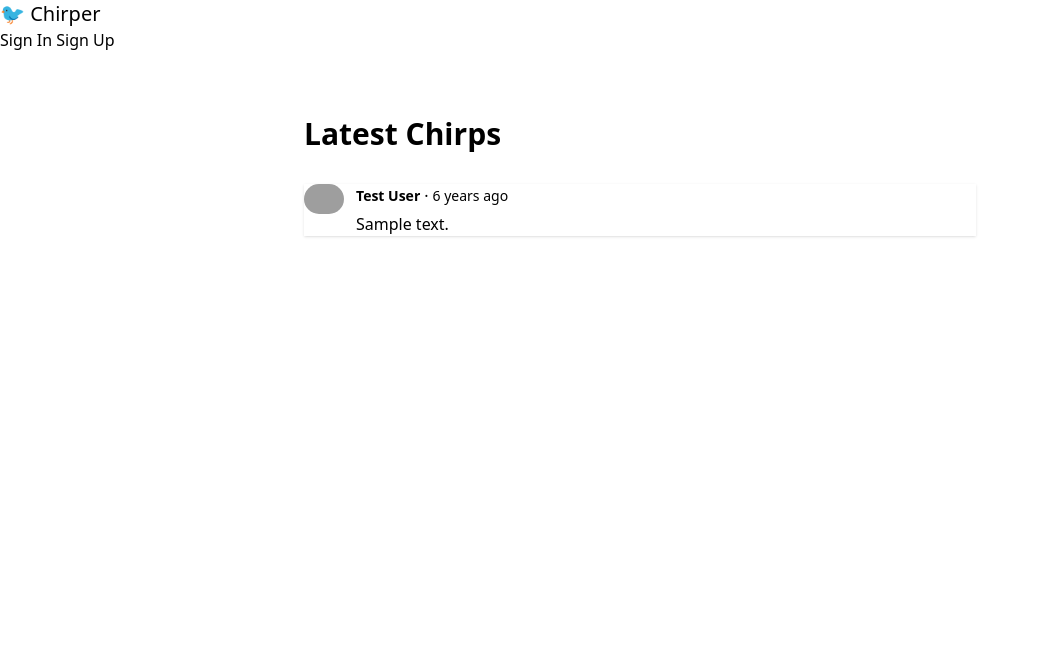
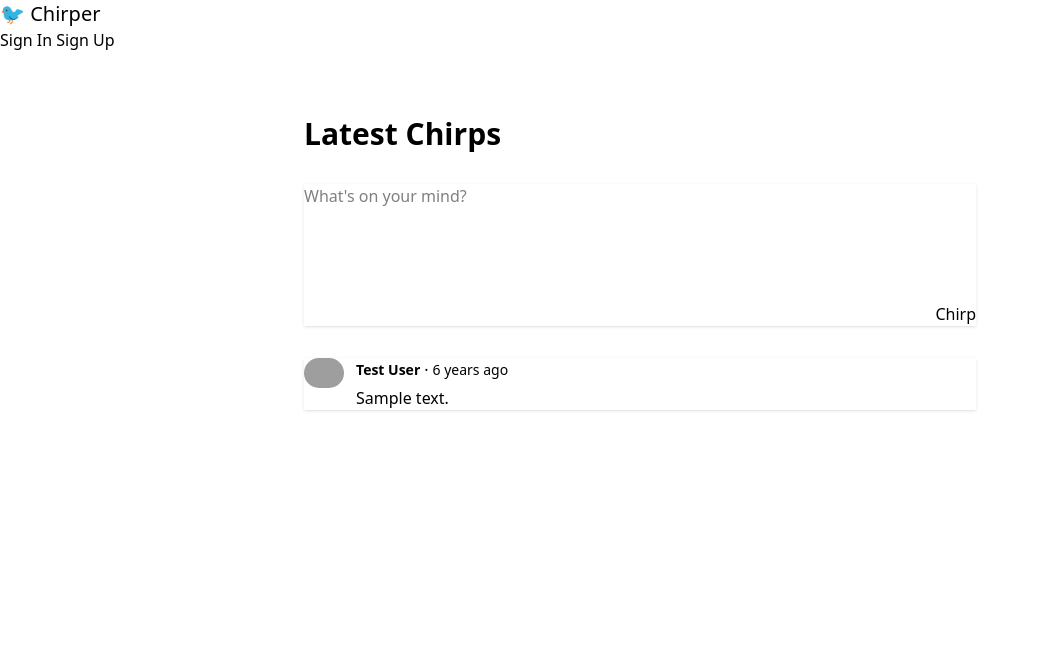
Before and after one commit to onismond/chirper, a Laravel app: page / in a window 1280 px wide. Shown: the top 650 px of the page, without its empty margins (0-1039 px from the left). Run offline with Laravel 12, Linux system fonts and the light colour scheme; data comes from the database, SQL or seed files in the repository; tables that the repository leaves empty hold one stand-in row (values such as "Sample post"); style sheets or scripts are compiled from the project's sources; some libraries are stand-ins or nearby versions; some web fonts are replaced; grey boxes are pictures that could not be loaded.

Commit message:
feat: create and store chirps

```diff
--- a/app/Http/Controllers/ChirpController.php
+++ b/app/Http/Controllers/ChirpController.php
@@ -33,7 +33,22 @@ class ChirpController extends Controller
      */
     public function store(Request $request)
     {
-        //
+        // Validate the request
+        $validated = $request->validate([
+            'message' => 'required|string|max:255',
+        ], [
+            'message.required' => 'Please write something to chirp!',
+            'message.max' => 'Chirps must be 255 characters or less.',
+        ]);
+
+        // Create the chirp (no user for now - we'll add auth later)
+        Chirp::create([
+            'message' => $validated['message'],
+            'user_id' => null, // We'll add authentication in lesson 11
+        ]);
+
+        // Redirect back to the feed
+        return redirect('/')->with('success', 'Chirp created!');
     }
 
     /**
--- a/resources/views/components/layout.blade.php
+++ b/resources/views/components/layout.blade.php
@@ -21,6 +21,18 @@
     </div>
 </nav>
 
+<!-- Success Toast -->
+@if (session('success'))
+    <div class="toast toast-top toast-center">
+        <div class="alert alert-success animate-fade-out">
+            <svg xmlns="<http://www.w3.org/2000/svg>" class="h-6 w-6 shrink-0 stroke-current" fill="none" viewBox="0 0 24 24">
+                <path stroke-linecap="round" stroke-linejoin="round" stroke-width="2" d="M9 12l2 2 4-4m6 2a9 9 0 11-18 0 9 9 0 0118 0z" />
+            </svg>
+            <span>{{ session('success') }}</span>
+        </div>
+    </div>
+@endif
+
 <main class="flex-1 container mx-auto px-4 py-8">
     {{ $slot }}
 </main>
--- a/resources/views/home.blade.php
+++ b/resources/views/home.blade.php
@@ -6,6 +6,39 @@
     <div class="max-w-2xl mx-auto">
         <h1 class="text-3xl font-bold mt-8">Latest Chirps</h1>
 
+        <!-- Chirp Form -->
+        <div class="card bg-base-100 shadow mt-8">
+            <div class="card-body">
+                <form method="POST" action="/chirps">
+                    @csrf
+                    <div class="form-control w-full">
+                        <textarea
+                            name="message"
+                            placeholder="What's on your mind?"
+                            class="textarea textarea-bordered w-full resize-none @error('message') textarea-error @enderror"
+                            rows="4"
+                            maxlength="255"
+                            required
+                        >{{ old('message') }}</textarea>
+
+                        @error('message')
+                        <div class="label">
+                            <span class="label-text-alt text-error">{{ $message }}</span>
+                        </div>
+                        @enderror
+
+                    </div>
+
+                    <div class="mt-4 flex items-center justify-end">
+                        <button type="submit" class="btn btn-primary btn-sm">
+                            Chirp
+                        </button>
+                    </div>
+                </form>
+            </div>
+        </div>
+
+        <!-- Feed -->
         <div class="space-y-4 mt-8">
             @forelse ($chirps as $chirp)
                 <x-chirp :chirp="$chirp" />
--- a/routes/web.php
+++ b/routes/web.php
@@ -4,3 +4,4 @@ use App\Http\Controllers\ChirpController;
 use Illuminate\Support\Facades\Route;
 
 Route::get('/', [ChirpController::class, 'index']);
+Route::post('/chirps', [ChirpController::class, 'store']);
```
